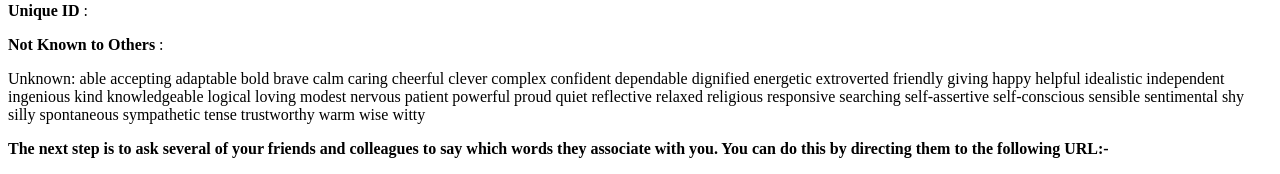
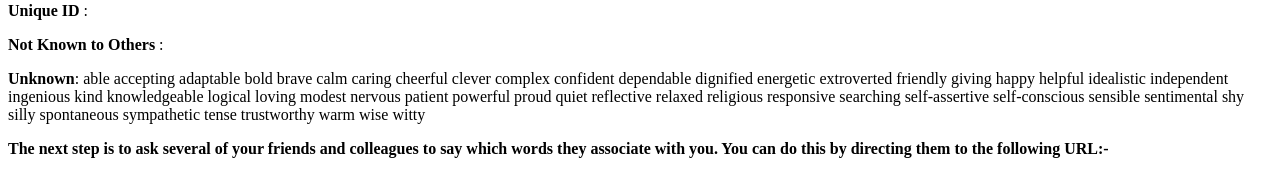
Before and after one commit to sathya27works/reflect-front, an Angular app: page /CRA/blindQuizSave in a window 1280 px wide. Shown: the part 136-310 px from the top of the page. Built offline with nearby package versions, Linux system fonts and the light colour scheme; no server answers.

Commit message:
bold unknown

```diff
--- a/src/app/blind-quiz-save/blind-quiz-save.component.html
+++ b/src/app/blind-quiz-save/blind-quiz-save.component.html
@@ -2,7 +2,7 @@
   <h1>Blind Spot Quiz Save</h1>
   <p><b>Unique ID</b> : {{newHero}}</p>
   <p><b>Not Known to Others</b> : {{website}}</p>
-  <p>Unknown: able accepting adaptable bold brave calm caring cheerful clever complex confident dependable dignified energetic extroverted friendly giving happy helpful idealistic independent ingenious kind knowledgeable logical loving modest nervous patient powerful proud quiet reflective relaxed religious responsive searching self-assertive self-conscious sensible sentimental shy silly spontaneous sympathetic tense trustworthy warm wise witty</p>
+  <p><b>Unknown</b>: able accepting adaptable bold brave calm caring cheerful clever complex confident dependable dignified energetic extroverted friendly giving happy helpful idealistic independent ingenious kind knowledgeable logical loving modest nervous patient powerful proud quiet reflective relaxed religious responsive searching self-assertive self-conscious sensible sentimental shy silly spontaneous sympathetic tense trustworthy warm wise witty</p>
   <p><b>The next step is to ask several of your friends and colleagues to say which words they associate with you. You can do this by directing them to the following URL:-</b></p>
   <a href="http://localhost:4200/app-blind-quiz-query/{{newHero}}">http://localhost:4200/app-blind-quiz-query/{{newHero}}</a>
 </div>
```
